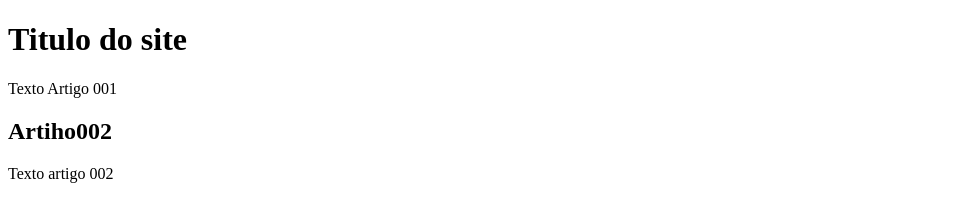
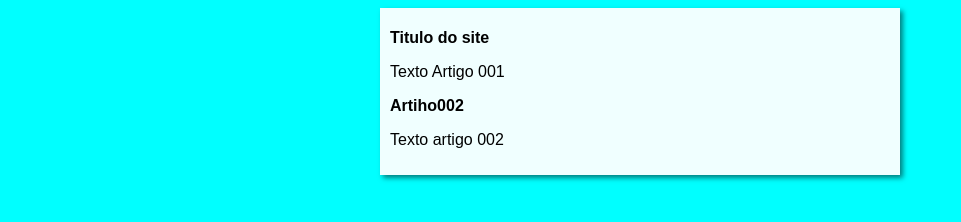
Before and after one commit to Claytonsobral27/Projeto-site, a plain HTML site: page index.html in a window 1280 px wide. Shown: the whole page, without its empty margins (0-961 px from the left). Drawn offline with Linux system fonts and the light colour scheme.

Commit message:
iniciei o design

```diff
--- a/index.html
+++ b/index.html
@@ -5,6 +5,9 @@
     <meta http-equiv="X-UA-Compatible" content="IE=edge">
     <meta name="viewport" content="width=device-width, initial-scale=1.0">
     <title>Titulo do site</title>
+  <link rel="stylesheet" href="estilos/.css">
+
+
 </head>
 <body>
 
```
Also changed, not shown: estilos/.css (added).
